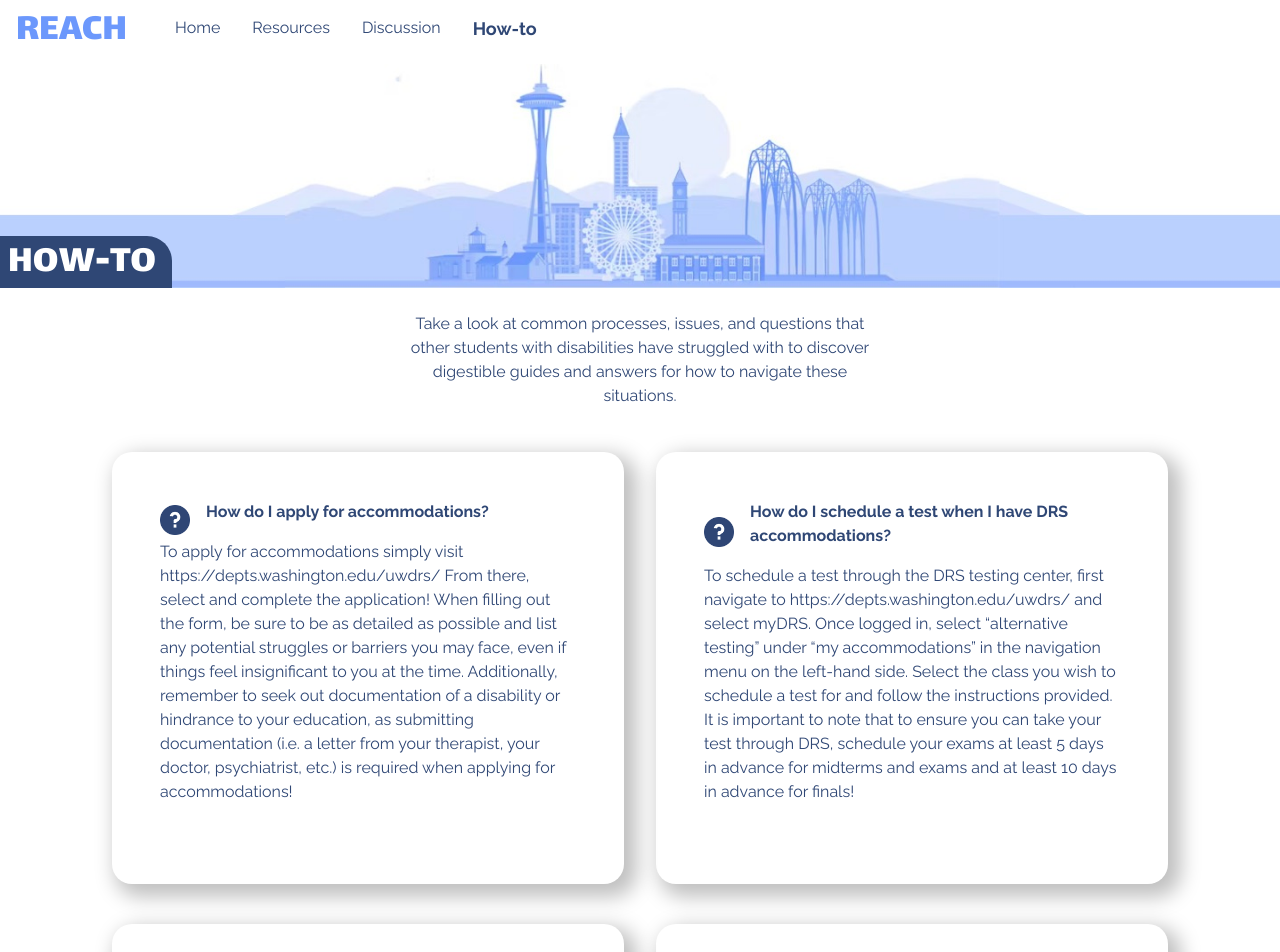
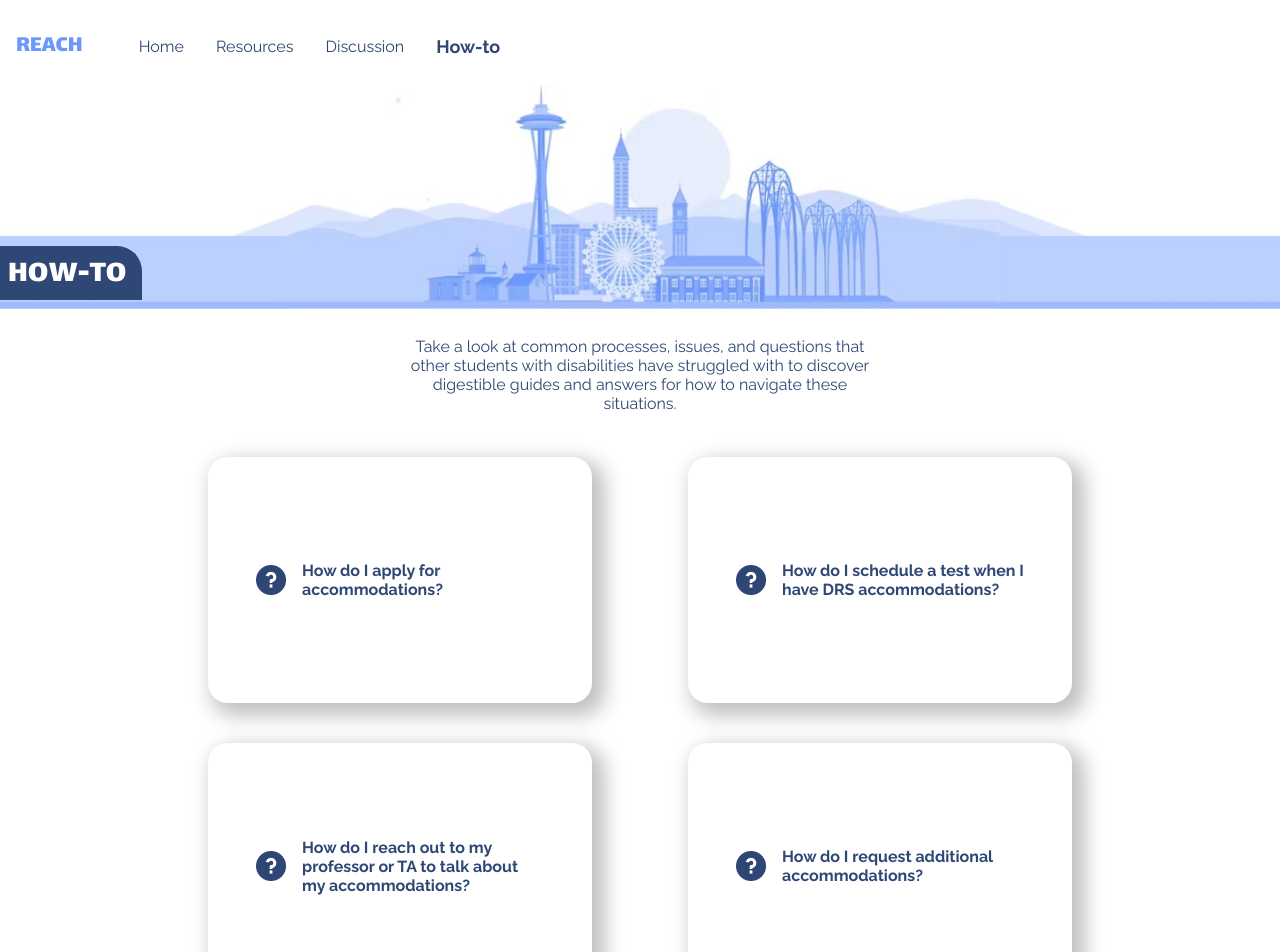
Before and after one commit to madiwake/INFO490-491-Capstone, a React (Create React App) app: page /how-to in a window 1280 px wide. Shown: the top 952 px of the page. Built offline with nearby package versions, Linux system fonts and the light colour scheme.

Commit message:
made changes to how-to page to reflect second iteration design

```diff
--- a/package.json
+++ b/package.json
@@ -10,6 +10,7 @@
     "react": "^18.2.0",
     "react-bootstrap": "^2.10.1",
     "react-dom": "^18.2.0",
+    "react-responsive-masonry": "^2.2.0",
     "react-router-dom": "^6.22.1",
     "react-scripts": "5.0.1",
     "web-vitals": "^2.1.4"
--- a/src/components/HowToPage.js
+++ b/src/components/HowToPage.js
@@ -1,6 +1,7 @@
 import React from "react";
 import Navigation from './NavigationBar';
 import Footer from "./Footer";
+import Masonry, {ResponsiveMasonry} from "react-responsive-masonry";
 
 export default function HowToPage(props) {
     const howToCards = props.howToQuestions.map((question) => {
@@ -38,7 +39,15 @@ export default function HowToPage(props) {
                     Take a look at common processes, issues, and questions that other students with disabilities have struggled with to discover digestible guides and answers for how to navigate these situations.
                 </p>
                 <div className="body-allhowToCards">
-                    {howToCards}
+                    <ResponsiveMasonry
+                        columnsCountBreakPoints={{100: 1, 768: 2}}
+                    >
+                        <Masonry
+                            className="masonry-container"
+                        >
+                            {howToCards}
+                        </Masonry>
+                    </ResponsiveMasonry>
                 </div>
             </div>
             <Footer />
--- a/src/css/howToPageStyling.css
+++ b/src/css/howToPageStyling.css
@@ -1,5 +1,4 @@
-.howToPAge .body {
-    display: flex;
+.howToPage .body {
     justify-content: center;
 }
 
@@ -8,22 +7,42 @@
     text-align: center;
 }
 
-.howToPage .body-allhowToCards {
+/* .howToPage .body-allhowToCards {
     display: flex;
-    flex-direction: row;
+    flex-direction: column;
     flex-wrap: wrap;
     justify-content: center;
-}
+} */
 
 .howToPage .howToCard {
     display: flex;
     flex-direction: column;
+    justify-content: center;
     width: 80%;
-    max-width: 570px;
+    max-width: 404px;
     padding: 1.5rem;
     margin: 1.25rem 1rem;
     border-radius: 20px;
     box-shadow: 8px 8px 20px 5px rgba(0, 0, 0, 0.25);
+    min-height: 150px;
+}
+.howToPage .howToCard .howToCard-answer {
+    display: none;
+}
+.howToPage .masonry-container > div {
+    align-items: center;
+    justify-content: center;
+    margin: 0 2rem;
+}
+
+.howToPage .howToCard:hover .howToCard-answer,
+.howToPage .howToCard:focus .howToCard-answer {
+    display: inline;
+}
+
+.howToPage .howToCard:hover .howToCard-question-container,
+.howToPage .howToCard:focus .howToCard-question-container {
+    display: none;
 }
 
 .howToPage .howToCard-question-container {
@@ -56,20 +75,14 @@
     .howToPage .body-description {
         margin: 1.5rem 15rem;
     }
-
-    .howToPage .howToCard {
-        width: 40%;
-    }
 }
 
 @media (min-width: 992px) {
-    .howToPage .body-description {
-        margin: 1.5rem 20rem;
+    .howToPage .body {
+        margin: 0 10rem;
     }
 }
 
 @media (min-width: 1200px) {
-    .howToPage .body-description {
-        margin: 1.5rem 25rem;
-    }
+
 }
--- a/src/index.js
+++ b/src/index.js
@@ -6,7 +6,7 @@ import ONLINERESOURCES from './data/onlineResources.json';
 import SEATTLERESOURCES from './data/seattleResources.json';
 import UWRESOURCES from './data/uwResources.json';
 import HOWTOQUESTIONS from './data/howToQuestions.json';
-import 'bootstrap/dist/css/bootstrap.min.css';
+// import 'bootstrap/dist/css/bootstrap.min.css';
 import './css/index.css';
 import './css/navigation.css';
 import './css/footer.css';
```
Also changed, not shown: 1 other file (tests, documents, lock files or other folders).
